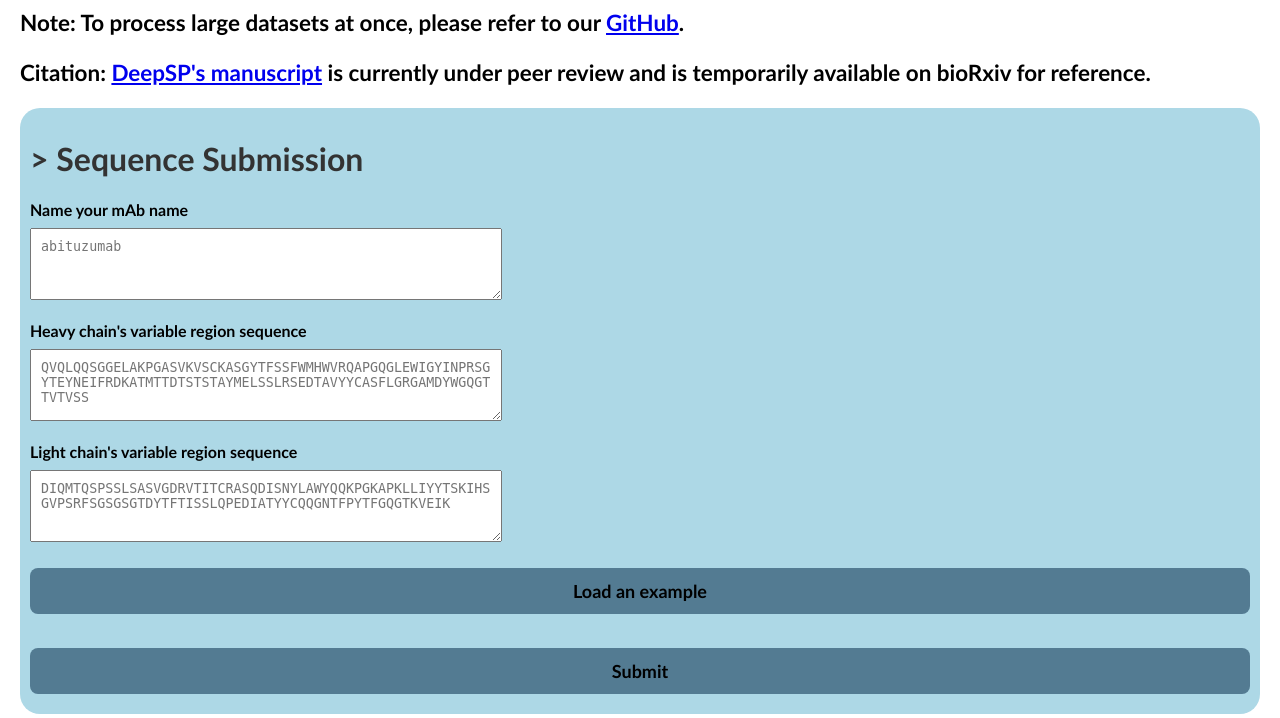
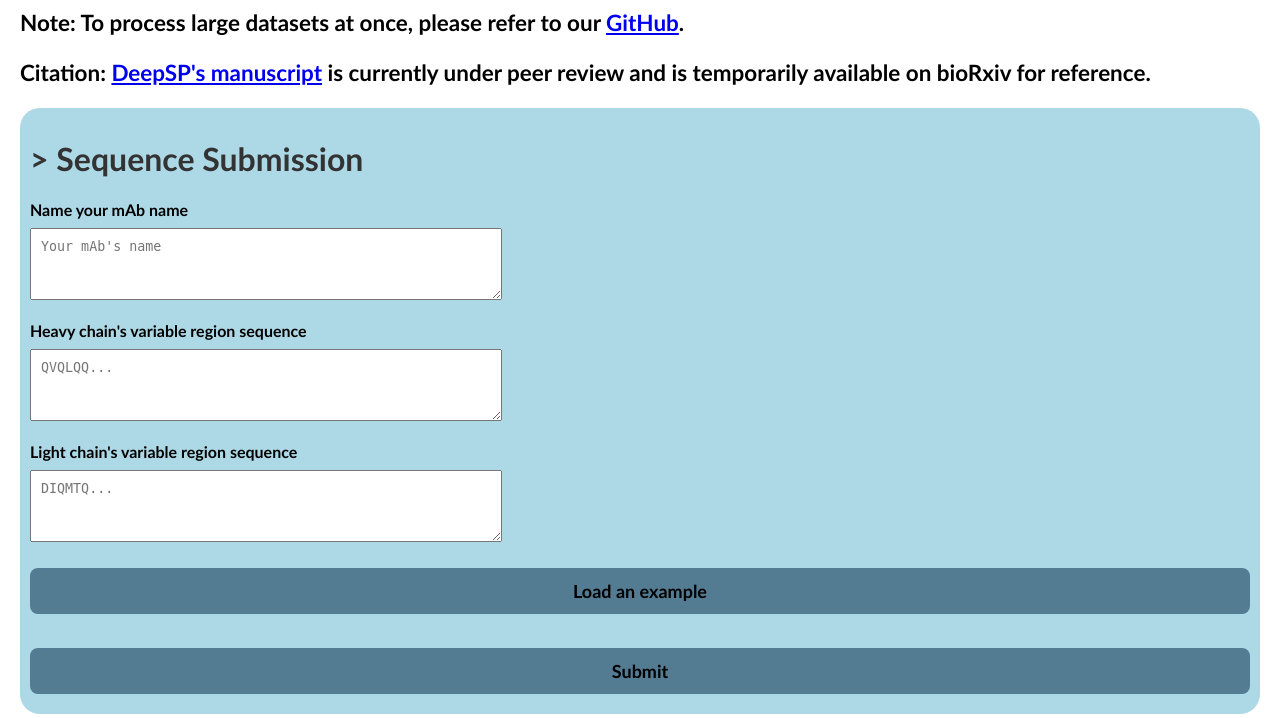
Before and after one commit to IEnWu/DeepSPWebApp, a Flask app: page / in a window 1280 px wide. Shown: the part 802-1520 px from the top of the page. Run offline with Flask 3, Linux system fonts and the light colour scheme.

Commit message:
HTML update

```diff
--- a/templates/index.html
+++ b/templates/index.html
@@ -45,11 +45,11 @@
                 <form method="post" action='/upload' enctype="multipart/form-data">
 
                 <label for="Name">Name your mAb name</label><br>
-                <textarea id="Name" name="mab_name" placeholder="abituzumab"></textarea><br>
+                <textarea id="Name" name="mab_name" placeholder="Your mAb's name"></textarea><br>
                 <label for="heavy-chain">Heavy chain's variable region sequence</label><br>
-                <textarea id="heavy-chain" name="heavy_chain" placeholder="QVQLQQSGGELAKPGASVKVSCKASGYTFSSFWMHWVRQAPGQGLEWIGYINPRSGYTEYNEIFRDKATMTTDTSTSTAYMELSSLRSEDTAVYYCASFLGRGAMDYWGQGTTVTVSS"></textarea><br>
+                <textarea id="heavy-chain" name="heavy_chain" placeholder="QVQLQQ..."></textarea><br>
                 <label for="light-chain">Light chain's variable region sequence</label><br>
-                <textarea id="light-chain" name="light_chain" placeholder="DIQMTQSPSSLSASVGDRVTITCRASQDISNYLAWYQQKPGKAPKLLIYYTSKIHSGVPSRFSGSGSGTDYTFTISSLQPEDIATYYCQQGNTFPYTFGQGTKVEIK"></textarea><br>
+                <textarea id="light-chain" name="light_chain" placeholder="DIQMTQ..."></textarea><br>
                 <button onclick="copyExample()" type="button" class="try-button">Load an example</button><br>
 
                 <script>
```
